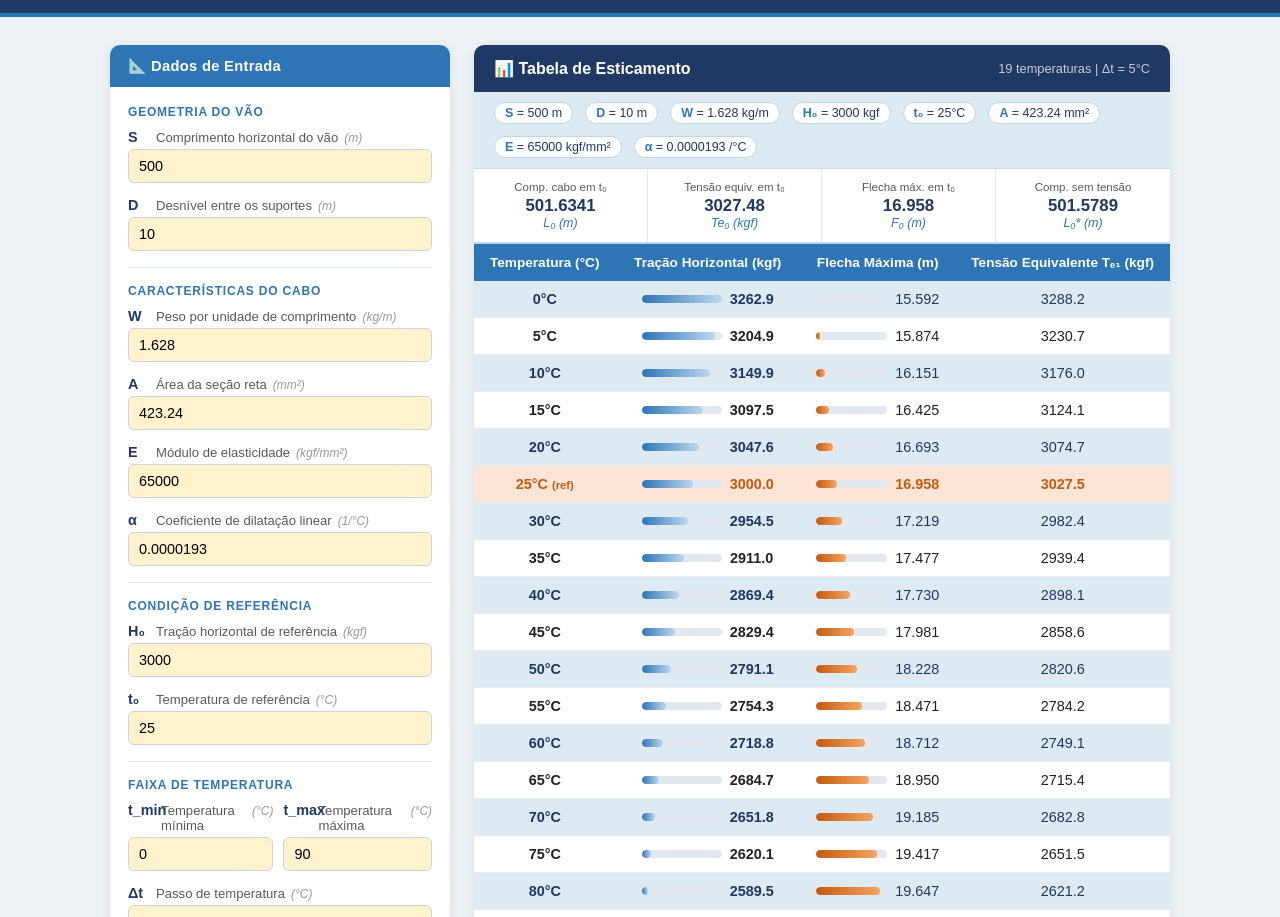
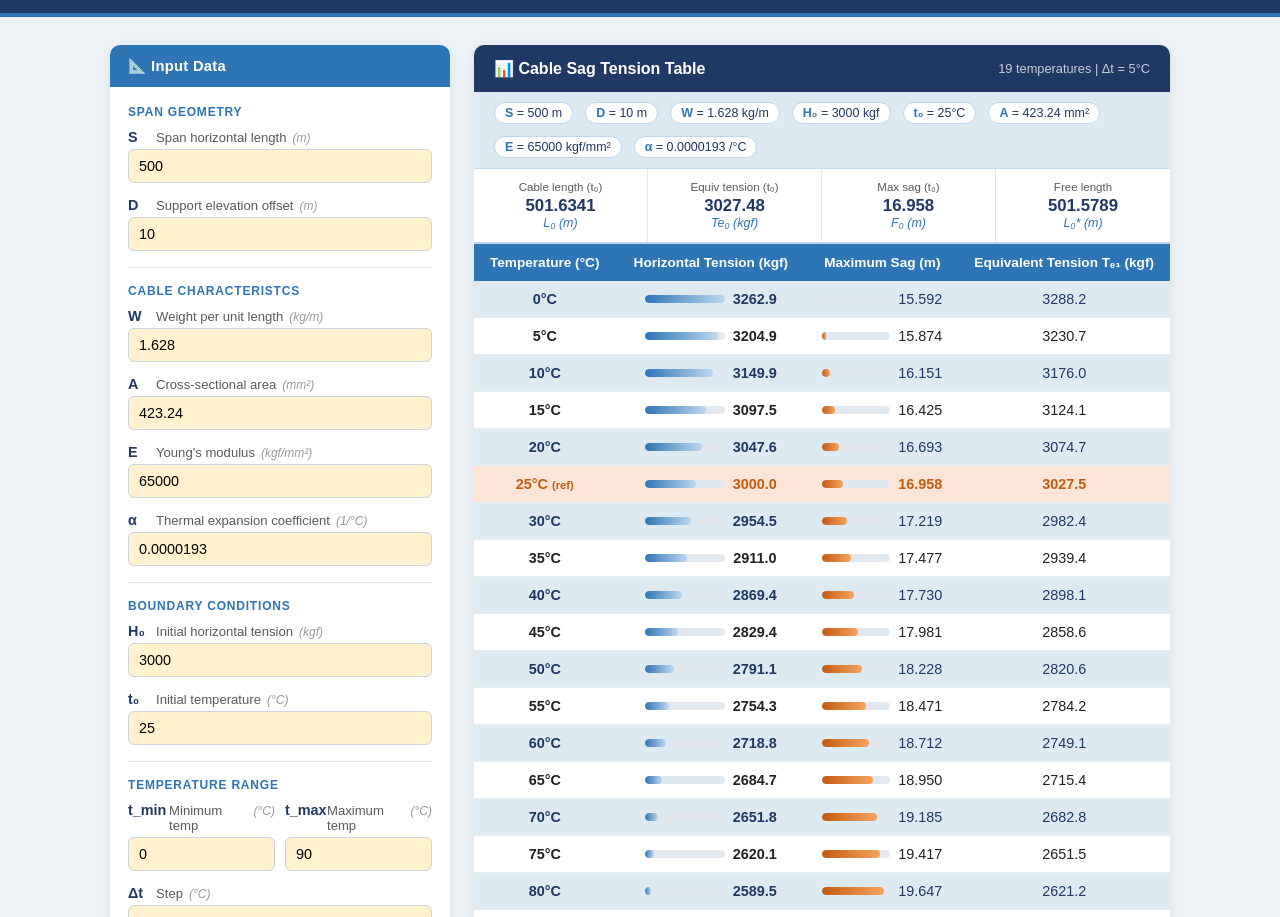
Before and after one commit to mvboucas12/sag-tension-table-calculator, a plain HTML site: page index.html in a window 1280 px wide. Shown: the part 69-986 px from the top of the page. Drawn offline with nearby package versions, Linux system fonts and the light colour scheme.

Commit message:
English version

```diff
--- a/index.html
+++ b/index.html
@@ -3,7 +3,7 @@
 <head>
 <meta charset="UTF-8">
 <meta name="viewport" content="width=device-width, initial-scale=1.0">
-<title>Tabela de Esticamento de Cabos</title>
+<title>Cable Sag and Tension Table</title>
 <script src="https://cdnjs.cloudflare.com/ajax/libs/jspdf/2.5.1/jspdf.umd.min.js"></script>
 <style>
   :root {
@@ -193,7 +193,7 @@
   .results-title h2 { font-size: 1rem; font-weight: 700; }
   .results-title span { font-size: .8rem; opacity: .75; }
 
-  /* Parâmetros resumidos */
+  /* PARAMETER SUMMARY */
   .params-bar {
     background: var(--llblue);
     padding: 10px 20px;
@@ -212,7 +212,7 @@
   }
   .param-chip strong { color: var(--blue); }
 
-  /* Estado inicial */
+  /* INITIAL STATE */
   .initial-state {
     display: grid;
     grid-template-columns: repeat(4, 1fr);
@@ -229,7 +229,7 @@
   .init-cell .ic-val   { font-size: 1.05rem; font-weight: 700; color: var(--navy); }
   .init-cell .ic-sym   { font-size: .78rem; color: var(--blue); font-style: italic; }
 
-  /* Tabela */
+  /* TABLE */
   .table-wrap { overflow-x: auto; }
   table {
     width: 100%;
@@ -265,7 +265,7 @@
   .col-f    { width: 160px; }
   .col-te   { width: 180px; }
 
-  /* Barra de tendência */
+  /* TREND BAR */
   .bar-wrap { display: flex; align-items: center; gap: 8px; justify-content: center; }
   .bar-bg {
     height: 8px;
@@ -283,7 +283,7 @@
   .bar-h    { background: linear-gradient(90deg, var(--blue), var(--lblue)); }
   .bar-f    { background: linear-gradient(90deg, var(--orange), #f4a460); }
 
-  /* Nota rodapé */
+  /* FOOTNOTE */
   .table-footer {
     padding: 12px 20px;
     background: var(--lorange);
@@ -293,7 +293,7 @@
     border-top: 1px solid #f4b97a;
   }
 
-  /* ── ITERAÇÕES ACCORDION ── */
+  /* ── ACCORDION ITERATION ── */
   .iter-section {
     border-top: 2px solid var(--llblue);
     padding: 14px 20px;
@@ -375,76 +375,76 @@
 <body>
 
 <header>
-  <h1>⚡ Tabela de Esticamento de Cabos — Linhas de Transmissão</h1>
-  <p>Cálculo de flechas e trações em função da temperatura &nbsp;|&nbsp; Santiago – Linhas Aéreas de Transmissão, Item 3.3 &nbsp;|&nbsp; Método: Newton-Raphson</p>
+  <h1>⚡ Cable Sag Tension Calculator — Busbars and Overhead Lines</h1>
+  <p>Cable sag calculator as a function of tension and temperature variation &nbsp;|&nbsp;Newton-Raphson Method</p>
 </header>
 
 <div class="container">
 
-  <!-- ── FORMULÁRIO ── -->
+  <!-- ── INPUT FORM ── -->
   <div>
     <div class="card">
-      <div class="card-header">📐 Dados de Entrada</div>
+      <div class="card-header">📐 Input Data</div>
       <div class="card-body">
 
-        <div class="section-label">Geometria do Vão</div>
+        <div class="section-label">Span Geometry</div>
 
         <div class="field">
-          <label><span class="sym">S</span> Comprimento horizontal do vão <span class="unit">(m)</span></label>
+          <label><span class="sym">S</span> Span horizontal length <span class="unit">(m)</span></label>
           <input type="number" id="S" value="500" step="1" min="1">
         </div>
         <div class="field">
-          <label><span class="sym">D</span> Desnível entre os suportes <span class="unit">(m)</span></label>
+          <label><span class="sym">D</span> Support elevation offset <span class="unit">(m)</span></label>
           <input type="number" id="D" value="10" step="0.1" min="0">
         </div>
 
         <hr class="divider">
-        <div class="section-label">Características do Cabo</div>
+        <div class="section-label">Cable Characteristcs</div>
 
         <div class="field">
-          <label><span class="sym">W</span> Peso por unidade de comprimento <span class="unit">(kg/m)</span></label>
+          <label><span class="sym">W</span> Weight per unit length <span class="unit">(kg/m)</span></label>
           <input type="number" id="W" value="1.628" step="0.001" min="0.001">
         </div>
         <div class="field">
-          <label><span class="sym">A</span> Área da seção reta <span class="unit">(mm²)</span></label>
+          <label><span class="sym">A</span> Cross-sectional area <span class="unit">(mm²)</span></label>
           <input type="number" id="A" value="423.24" step="0.01" min="0.01">
         </div>
         <div class="field">
-          <label><span class="sym">E</span> Módulo de elasticidade <span class="unit">(kgf/mm²)</span></label>
+          <label><span class="sym">E</span> Young's modulus <span class="unit">(kgf/mm²)</span></label>
           <input type="number" id="E" value="65000" step="100" min="1000">
         </div>
         <div class="field">
-          <label><span class="sym">α</span> Coeficiente de dilatação linear <span class="unit">(1/°C)</span></label>
+          <label><span class="sym">α</span> Thermal expansion coefficient <span class="unit">(1/°C)</span></label>
           <input type="number" id="alpha" value="0.0000193" step="0.0000001" min="0">
         </div>
 
         <hr class="divider">
-        <div class="section-label">Condição de Referência</div>
+        <div class="section-label">Boundary conditions</div>
 
         <div class="field">
-          <label><span class="sym">H₀</span> Tração horizontal de referência <span class="unit">(kgf)</span></label>
+          <label><span class="sym">H₀</span> Initial horizontal tension <span class="unit">(kgf)</span></label>
           <input type="number" id="H0" value="3000" step="10" min="1">
         </div>
         <div class="field">
-          <label><span class="sym">t₀</span> Temperatura de referência <span class="unit">(°C)</span></label>
+          <label><span class="sym">t₀</span> Initial temperature <span class="unit">(°C)</span></label>
           <input type="number" id="t0" value="25" step="1">
         </div>
 
         <hr class="divider">
-        <div class="section-label">Faixa de Temperatura</div>
+        <div class="section-label">Temperature range</div>
 
         <div style="display:grid; grid-template-columns:1fr 1fr; gap:10px;">
           <div class="field">
-            <label><span class="sym">t_min</span> Temperatura mínima <span class="unit">(°C)</span></label>
+            <label><span class="sym">t_min</span> Minimum temp <span class="unit">(°C)</span></label>
             <input type="number" id="tmin" value="0" step="1">
           </div>
           <div class="field">
-            <label><span class="sym">t_max</span> Temperatura máxima <span class="unit">(°C)</span></label>
+            <label><span class="sym">t_max</span> Maximum temp <span class="unit">(°C)</span></label>
             <input type="number" id="tmax" value="90" step="1">
           </div>
         </div>
         <div class="field">
-          <label><span class="sym">Δt</span> Passo de temperatura <span class="unit">(°C)</span></label>
+          <label><span class="sym">Δt</span> Step <span class="unit">(°C)</span></label>
           <input type="number" id="dt" value="5" step="1" min="1" max="20">
         </div>
 
@@ -462,7 +462,7 @@
       <svg width="64" height="64" viewBox="0 0 24 24" fill="none" stroke="currentColor" stroke-width="1.5">
         <path d="M9 17H7A5 5 0 017 7h.5M15 7h.5a5 5 0 010 10H15M9 12h6"/>
       </svg>
-      <p>Preencha os dados de entrada e clique em<br><strong>Gerar Tabela de Esticamento</strong></p>
+      <p>Fill input data and click on<br><strong>Calculate</strong></p>
     </div>
 
     <div class="spinner" id="spinner"></div>
@@ -470,7 +470,7 @@
     <div id="results-card">
 
       <div class="results-title">
-        <h2>📊 Tabela de Esticamento</h2>
+        <h2>📊 Cable Sag Tension Table</h2>
         <span id="results-subtitle"></span>
       </div>
 
@@ -482,10 +482,10 @@
         <table id="result-table">
           <thead>
             <tr>
-              <th class="col-temp">Temperatura (°C)</th>
-              <th class="col-h">Tração Horizontal (kgf)</th>
-              <th class="col-f">Flecha Máxima (m)</th>
-              <th class="col-te">Tensão Equivalente Tₑ₁ (kgf)</th>
+              <th class="col-temp">Temperature (°C)</th>
+              <th class="col-h">Horizontal Tension (kgf)</th>
+              <th class="col-f">Maximum Sag (m)</th>
+              <th class="col-te">Equivalent Tension Tₑ₁ (kgf)</th>
             </tr>
           </thead>
           <tbody id="result-body"></tbody>
@@ -498,19 +498,19 @@
       <div class="iter-section">
         <button class="iter-toggle" onclick="toggleIter()">
           <span id="iter-arrow">▶</span>
-          Ver passo a passo iterativo (Newton-Raphson)
+          Check iterative step by step (Newton-Raphson)
           <select class="iter-sel" id="iter-sel" onchange="renderIter()" onclick="e => e.stopPropagation()"></select>
         </button>
         <div class="iter-table-wrap" id="iter-wrap">
           <table class="iter-table">
             <thead>
               <tr>
-                <th>Iteração (n)</th>
-                <th>H₁ tentativa (kgf)</th>
+                <th>Step (n)</th>
+                <th>Tentative H₁ (kgf)</th>
                 <th>L_cat (m)</th>
                 <th>L_est (m)</th>
                 <th>R = L_cat − L_est (m)</th>
-                <th>H₁ novo (kgf)</th>
+                <th>New H₁ (kgf)</th>
                 <th>|ΔH| (kgf)</th>
               </tr>
             </thead>
@@ -524,7 +524,7 @@
 </div>
 
 <script>
-// ── CÁLCULO ──────────────────────────────────────────────────
+// ── RESULTS ──────────────────────────────────────────────────
 let allResults = [];
 let initState  = {};
 let inputSnap  = {};
@@ -543,7 +543,7 @@ function calcular() {
   const dt    = parseFloat(document.getElementById('dt').value);
 
   if ([S,D,W,H0,t0,A,E,alpha,tmin,tmax,dt].some(isNaN)) {
-    alert('Por favor, preencha todos os campos corretamente.'); return;
+    alert('Please fill all corresponding fields.'); return;
   }
 
   inputSnap = {S,D,W,H0,t0,A,E,alpha,tmin,tmax,dt};
@@ -553,18 +553,18 @@ function calcular() {
   document.getElementById('results-card').classList.remove('visible');
 
   setTimeout(() => {
-    // Estado inicial
+    // Initial state
     const L0   = Math.sqrt(S*S+D*D) * (1 + (W*W*S*S)/(24*H0*H0));
     const Te0  = Math.sqrt(H0*H0 + (W*S/2)*(W*S/2));
     const F0   = W*S*S/(8*H0);
     const L0s  = L0 * (1 - Te0/(A*E));
     initState  = {L0, Te0, F0, L0s};
 
-    // Temperaturas
+    // Temperatures
     const temps = [];
     for (let t = tmin; t <= tmax + 1e-9; t += dt) temps.push(Math.round(t*100)/100);
 
-    // Newton-Raphson para cada temperatura
+    // Newton-Raphson for each temperature
     allResults = temps.map(temp => {
       let H = H0;
       const iters = [];
@@ -595,15 +595,15 @@ function calcular() {
   }, 80);
 }
 
-// ── RENDERIZAÇÃO ─────────────────────────────────────────────
+// ── RENDERING ─────────────────────────────────────────────
 function renderResults(inp, init, results) {
   const {S,D,W,H0,t0,A,E,alpha} = inp;
 
-  // Subtítulo
+  // Subtitle
   document.getElementById('results-subtitle').textContent =
-    `${results.length} temperaturas  |  Δt = ${inp.dt}°C`;
+    `${results.length} temperatures  |  Δt = ${inp.dt}°C`;
 
-  // Chips de parâmetros
+  // Paremeter Chips
   const chips = [
     `S = ${S} m`, `D = ${D} m`, `W = ${W} kg/m`,
     `H₀ = ${H0} kgf`, `t₀ = ${t0}°C`,
@@ -612,13 +612,13 @@ function renderResults(inp, init, results) {
   document.getElementById('params-bar').innerHTML =
     chips.map(c => `<span class="param-chip"><strong>${c.split('=')[0].trim()}</strong> = ${c.split('=')[1].trim()}</span>`).join('');
 
-  // Estado inicial
+  // initial state
   const is = document.getElementById('initial-state');
   is.innerHTML = [
-    {sym:'L₀',    val:init.L0.toFixed(4),  unit:'m',    label:'Comp. cabo em t₀'},
-    {sym:'Te₀',   val:init.Te0.toFixed(2), unit:'kgf',  label:'Tensão equiv. em t₀'},
-    {sym:'F₀',    val:init.F0.toFixed(3),  unit:'m',    label:'Flecha máx. em t₀'},
-    {sym:'L₀*',   val:init.L0s.toFixed(4), unit:'m',    label:'Comp. sem tensão'},
+    {sym:'L₀',    val:init.L0.toFixed(4),  unit:'m',    label:'Cable length (t₀)'},
+    {sym:'Te₀',   val:init.Te0.toFixed(2), unit:'kgf',  label:'Equiv tension (t₀)'},
+    {sym:'F₀',    val:init.F0.toFixed(3),  unit:'m',    label:'Max sag (t₀)'},
+    {sym:'L₀*',   val:init.L0s.toFixed(4), unit:'m',    label:'Free length'},
   ].map(c => `
     <div class="init-cell">
       <div class="ic-label">${c.label}</div>
@@ -626,7 +626,7 @@ function renderResults(inp, init, results) {
       <div class="ic-sym">${c.sym} (${c.unit})</div>
     </div>`).join('');
 
-  // Escala para barras
+  // Bar scale
   const maxH = Math.max(...results.map(r => r.H1));
   const minH = Math.min(...results.map(r => r.H1));
   const maxF = Math.max(...results.map(r => r.F1));
@@ -634,7 +634,7 @@ function renderResults(inp, init, results) {
   const scaleH = v => Math.round(((v-minH)/(maxH-minH||1))*100);
   const scaleF = v => Math.round(((v-minF)/(maxF-minF||1))*100);
 
-  // Corpo da tabela
+  // Table body
   const tbody = document.getElementById('result-body');
   tbody.innerHTML = results.map(r => {
     const isRef    = Math.abs(r.temp - t0) < 1e-9;
@@ -659,19 +659,19 @@ function renderResults(inp, init, results) {
     </tr>`;
   }).join('');
 
-  // Rodapé
+  // Footnote
   const maxF_val  = results.reduce((a,b) => b.F1>a.F1?b:a);
   document.getElementById('table-footer').innerHTML =
-    `⚠️ Flecha máxima admissível deve ser verificada conforme gabarito de locação das estruturas (Santiago, Item 3.6). &nbsp;|&nbsp; Flecha máxima calculada: <strong>${maxF_val.F1.toFixed(3)} m</strong> em <strong>${maxF_val.temp}°C</strong>.`;
+    `⚠️ maximum allowable sag must be verified according to structure spotting template. &nbsp;|&nbsp; Calculated maximum sag: <strong>${maxF_val.F1.toFixed(3)} m</strong> em <strong>${maxF_val.temp}°C</strong>.`;
 
-  // Seletor de temperatura para iterações
+  // Step temperature selector
   const sel = document.getElementById('iter-sel');
   sel.innerHTML = results.map(r =>
     `<option value="${r.temp}">${r.temp}°C</option>`).join('');
   renderIter();
 }
 
-// ── ACCORDION DE ITERAÇÕES ────────────────────────────────────
+// ── STEP ACCORDION ────────────────────────────────────
 function toggleIter() {
   const wrap = document.getElementById('iter-wrap');
   const arrow = document.getElementById('iter-arrow');
@@ -702,11 +702,11 @@ function renderIter() {
 function exportarPDF() {
   const { jsPDF } = window.jspdf;
   const doc = new jsPDF({ orientation: 'portrait', unit: 'mm', format: 'a4' });
-  const pw = 210; // largura A4
+  const pw = 210; // A4 size
   const ml = 15, mr = 15, mt = 18;
   let y = mt;
 
-  // Cores
+  // Colors
   const navy  = [31,  56,  100];
   const blue  = [46,  117, 182];
   const lblue = [189, 215, 238];
@@ -720,21 +720,21 @@ function exportarPDF() {
   const inp = inputSnap;
   const init = initState;
 
-  // ── Cabeçalho
+  // ── Header
   doc.setFillColor(...navy);
   doc.rect(0, 0, pw, 22, 'F');
   doc.setTextColor(255,255,255);
   doc.setFontSize(13); doc.setFont('helvetica','bold');
-  doc.text('TABELA DE ESTICAMENTO DE CABOS', pw/2, 10, {align:'center'});
+  doc.text('CABLE SAG TENSION TABLE', pw/2, 10, {align:'center'});
   doc.setFontSize(8); doc.setFont('helvetica','normal');
-  doc.text('Flechas e Trações em Função da Temperatura  |  Santiago – Linhas Aéreas de Transmissão, Item 3.3', pw/2, 16, {align:'center'});
+  doc.text('Sag and Tension as a function of temperature variation ', pw/2, 16, {align:'center'});
   y = 28;
 
-  // ── Parâmetros
+  // ── Parameters
   doc.setFillColor(...lblue);
   doc.rect(ml, y, pw-ml-mr, 8, 'F');
   doc.setTextColor(...navy); doc.setFontSize(8); doc.setFont('helvetica','bold');
-  doc.text('DADOS DE ENTRADA', ml+2, y+5.5);
+  doc.text('INPUT DATA', ml+2, y+5.5);
   y += 10;
 
   const params = [
@@ -753,11 +753,11 @@ function exportarPDF() {
   });
   y += 4;
 
-  // ── Estado inicial
+  // ── Initial state
   doc.setFillColor(...navy);
   doc.rect(ml, y, pw-ml-mr, 7, 'F');
   doc.setTextColor(255,255,255); doc.setFont('helvetica','bold'); doc.setFontSize(8);
-  doc.text('ESTADO INICIAL (temperatura de referência t₀)', ml+2, y+5);
+  doc.text('INITIAL STATE (reference temperature t₀)', ml+2, y+5);
   y += 9;
 
   const initCols = [
@@ -775,12 +775,12 @@ function exportarPDF() {
   });
   y += 12;
 
-  // ── Cabeçalho da tabela
+  // ── Table header
   doc.setFillColor(...blue);
   doc.rect(ml, y, pw-ml-mr, 8, 'F');
   doc.setTextColor(255,255,255); doc.setFont('helvetica','bold'); doc.setFontSize(8.5);
   const cols = [30, 55, 40, 55];
-  const headers = ['Temperatura (°C)', 'Tração Horizontal (kgf)', 'Flecha Máxima (m)', 'Tensão Equiv. Tₑ₁ (kgf)'];
+  const headers = ['Temperature (°C)', 'Horizontal Tension (kgf)', 'Maximum Sag (m)', 'Equiv. Tension Tₑ₁ (kgf)'];
   let x = ml;
   headers.forEach((h, ci) => {
     doc.text(h, x + cols[ci]/2, y+5.5, {align:'center'});
@@ -788,7 +788,7 @@ function exportarPDF() {
   });
   y += 9;
 
-  // ── Linhas da tabela
+  // ── Table lines
   doc.setFontSize(9);
   allResults.forEach((r, idx) => {
     const isRef    = Math.abs(r.temp - inp.t0) < 1e-9;
@@ -816,12 +816,12 @@ function exportarPDF() {
       x += cols[ci];
     });
 
-    // linha separadora
+    // Separating line
     doc.setDrawColor(220,220,220);
     doc.line(ml, y+7, ml+pw-ml-mr, y+7);
     y += 7;
 
-    // nova página se necessário
+    // Generate new page if needed
     if (y > 270) {
       doc.addPage();
       y = mt;
@@ -829,22 +829,22 @@ function exportarPDF() {
   });
 
   y += 4;
-  // ── Rodapé
+  // ── Footnote
   doc.setFillColor(...lorange);
   doc.rect(ml, y, pw-ml-mr, 8, 'F');
   doc.setTextColor(...orange); doc.setFont('helvetica','italic'); doc.setFontSize(7.5);
   const maxFr = allResults.reduce((a,b) => b.F1>a.F1?b:a);
-  doc.text(`Flecha máxima calculada: ${maxFr.F1.toFixed(3)} m em ${maxFr.temp}°C  |  Método: Newton-Raphson (Santiago, Item 3.3)`, ml+2, y+5);
+  doc.text(`Calculated maximum sag: ${maxFr.F1.toFixed(3)} m em ${maxFr.temp}°C | Newton-Raphson Method`, ml+2, y+5);
   y += 12;
 
   // Data
   doc.setFontSize(7); doc.setTextColor(150,150,150); doc.setFont('helvetica','normal');
   doc.text(`Gerado em: ${new Date().toLocaleString('pt-BR')}`, ml, y);
 
-  doc.save('Tabela_Esticamento_Cabos.pdf');
+  doc.save('Cable_Sag_Tension_Table.pdf');
 }
 
-// Calcular ao carregar com valores padrão
+// Enable calculation by loading standard values
 window.onload = () => calcular();
 </script>
 </body>
```
Also changed, not shown: 2 other files.
